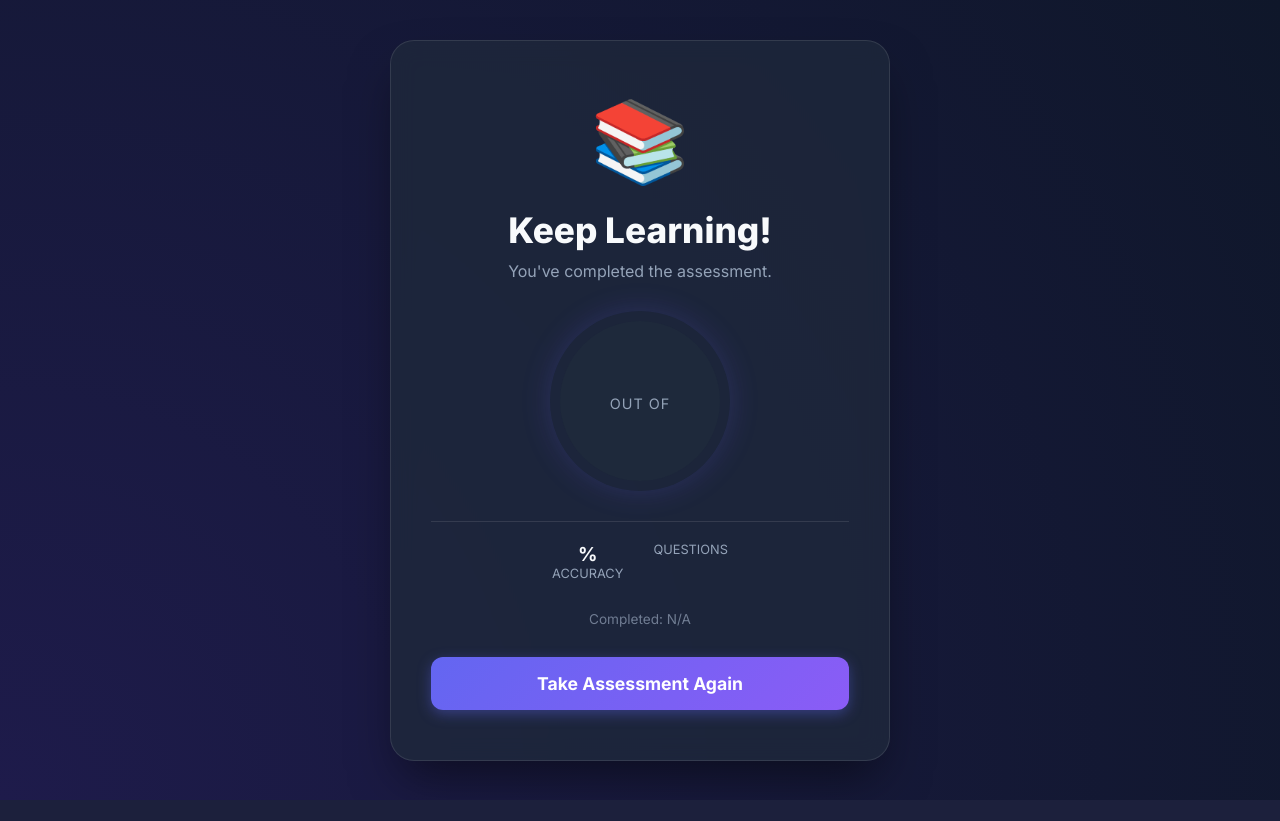
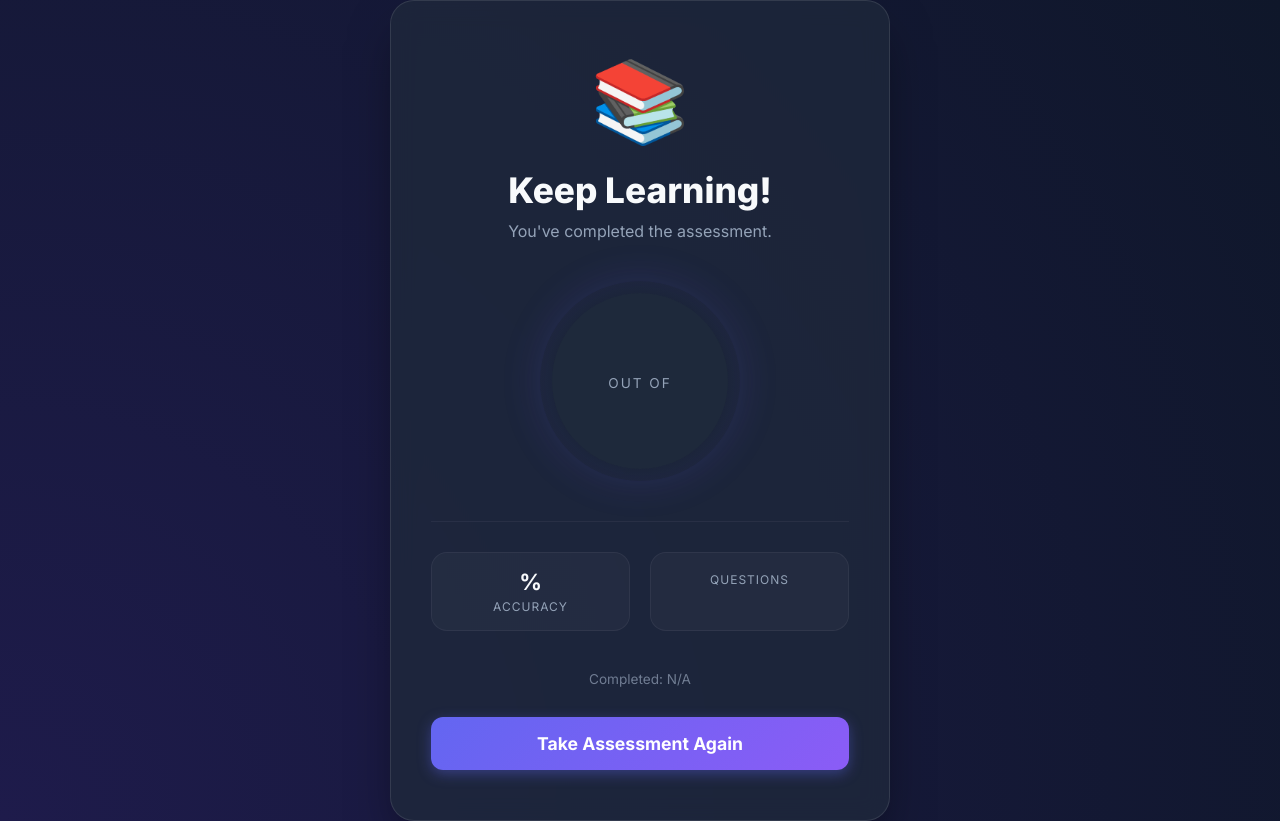
Before and after one commit to abbasdalhatu/CBT-ENGINE, a Flask app: template templates/result.html in a window 1280 px wide. Before the commit the page ends 800 px from the top, so only its background shows below. Run offline with Flask 3, Linux system fonts and the light colour scheme; the template is opened without the code that fills it, so the values that code supplies are empty.

Commit message:
Commit 4: Polish result page with dynamic score ring and refined typography

```diff
--- a/templates/result.html
+++ b/templates/result.html
@@ -82,23 +82,35 @@
         }
 
         .score-circle {
-            width: 180px;
-            height: 180px;
+            width: 200px;
+            height: 200px;
             border-radius: 50%;
-            margin: 30px auto;
+            margin: 40px auto;
             display: flex;
             align-items: center;
             justify-content: center;
             position: relative;
-            box-shadow: 0 0 30px rgba(99, 102, 241, 0.2);
+            background: conic-gradient(var(--primary) var(--score-percent), rgba(255, 255, 255, 0.05) 0);
+            box-shadow: 0 0 40px rgba(99, 102, 241, 0.15);
+            transition: all 1s cubic-bezier(0.34, 1.56, 0.64, 1);
         }
 
         .score-circle::before {
             content: "";
             position: absolute;
-            inset: 10px;
-            background: var(--surface);
+            inset: 12px;
+            background: #1e293b;
             border-radius: 50%;
+            z-index: 1;
+        }
+
+        .score-circle::after {
+            content: "";
+            position: absolute;
+            inset: 0;
+            border-radius: 50%;
+            background: radial-gradient(circle at center, transparent 60%, rgba(99, 102, 241, 0.1));
+            pointer-events: none;
         }
 
         .score-value {
@@ -107,46 +119,51 @@
         }
 
         .score-number {
-            font-size: 3rem;
+            font-size: 3.5rem;
             font-weight: 800;
-            background: linear-gradient(135deg, #a5b4fc, #c084fc);
+            background: linear-gradient(135deg, #818cf8, #c084fc);
             -webkit-background-clip: text;
             background-clip: text;
             -webkit-text-fill-color: transparent;
+            line-height: 1;
         }
 
         .score-label {
-            font-size: 0.9rem;
+            font-size: 0.85rem;
+            color: var(--text-muted);
+            text-transform: uppercase;
+            letter-spacing: 2px;
+            margin-top: 4px;
+        }
+
+        .stats {
+            display: grid;
+            grid-template-columns: 1fr 1fr;
+            gap: 20px;
+            margin-bottom: 40px;
+            padding-top: 30px;
+            border-top: 1px solid rgba(255, 255, 255, 0.05);
+        }
+
+        .stat-item {
+            padding: 15px;
+            background: rgba(255, 255, 255, 0.03);
+            border-radius: 16px;
+            border: 1px solid rgba(255, 255, 255, 0.05);
+        }
+
+        .stat-value {
+            font-size: 1.4rem;
+            font-weight: 700;
+            color: var(--text-main);
+            display: block;
+        }
+
+        .stat-label {
+            font-size: 0.75rem;
             color: var(--text-muted);
             text-transform: uppercase;
             letter-spacing: 1px;
-            margin-top: 5px;
-        }
-
-        .stats {
-            display: flex;
-            justify-content: center;
-            gap: 30px;
-            margin-bottom: 30px;
-            padding-top: 20px;
-            border-top: 1px solid rgba(255, 255, 255, 0.1);
-        }
-
-        .stat-item {
-            display: flex;
-            flex-direction: column;
-        }
-
-        .stat-value {
-            font-size: 1.2rem;
-            font-weight: 700;
-            color: var(--text-main);
-        }
-
-        .stat-label {
-            font-size: 0.8rem;
-            color: var(--text-muted);
-            text-transform: uppercase;
         }
 
         .timestamp {
```
